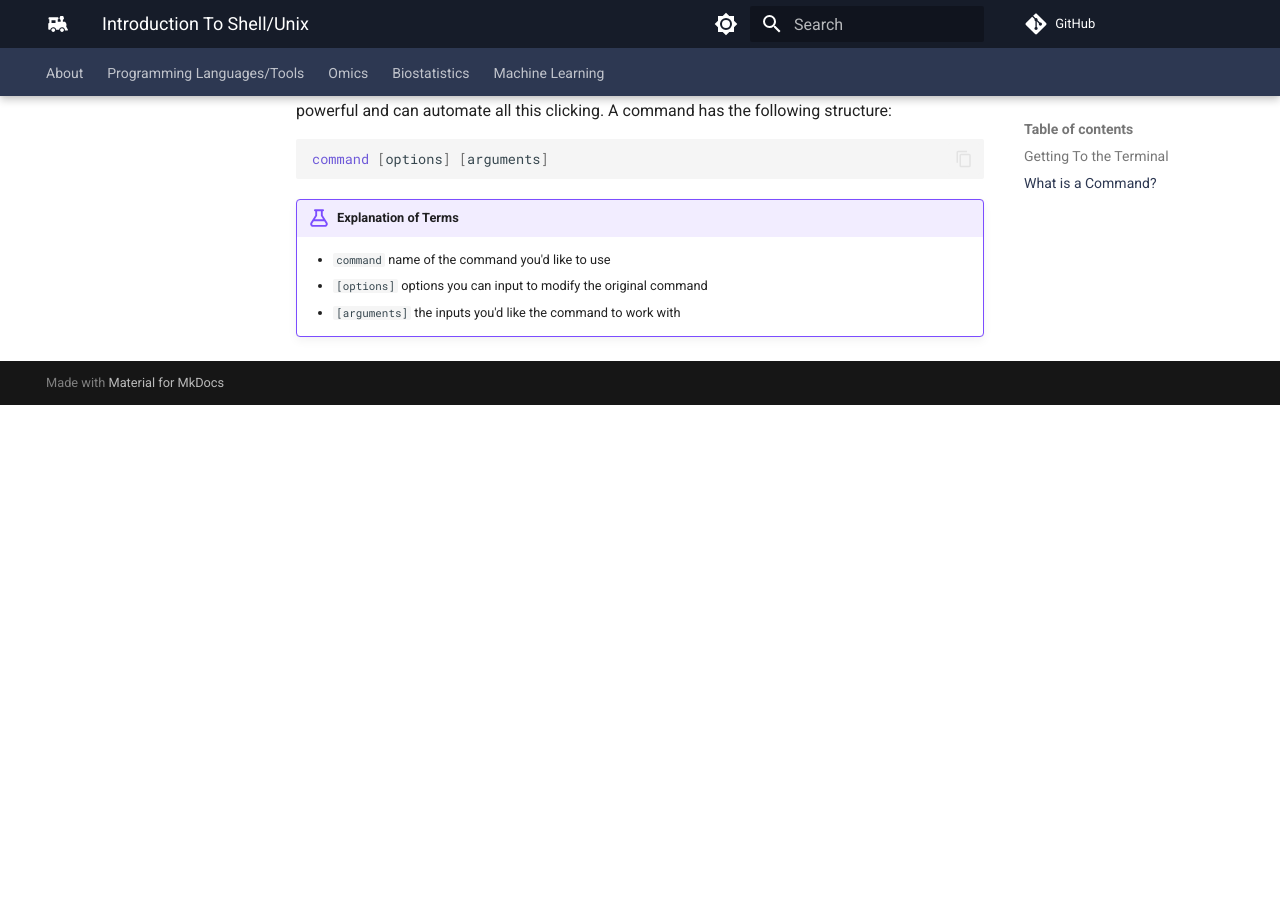
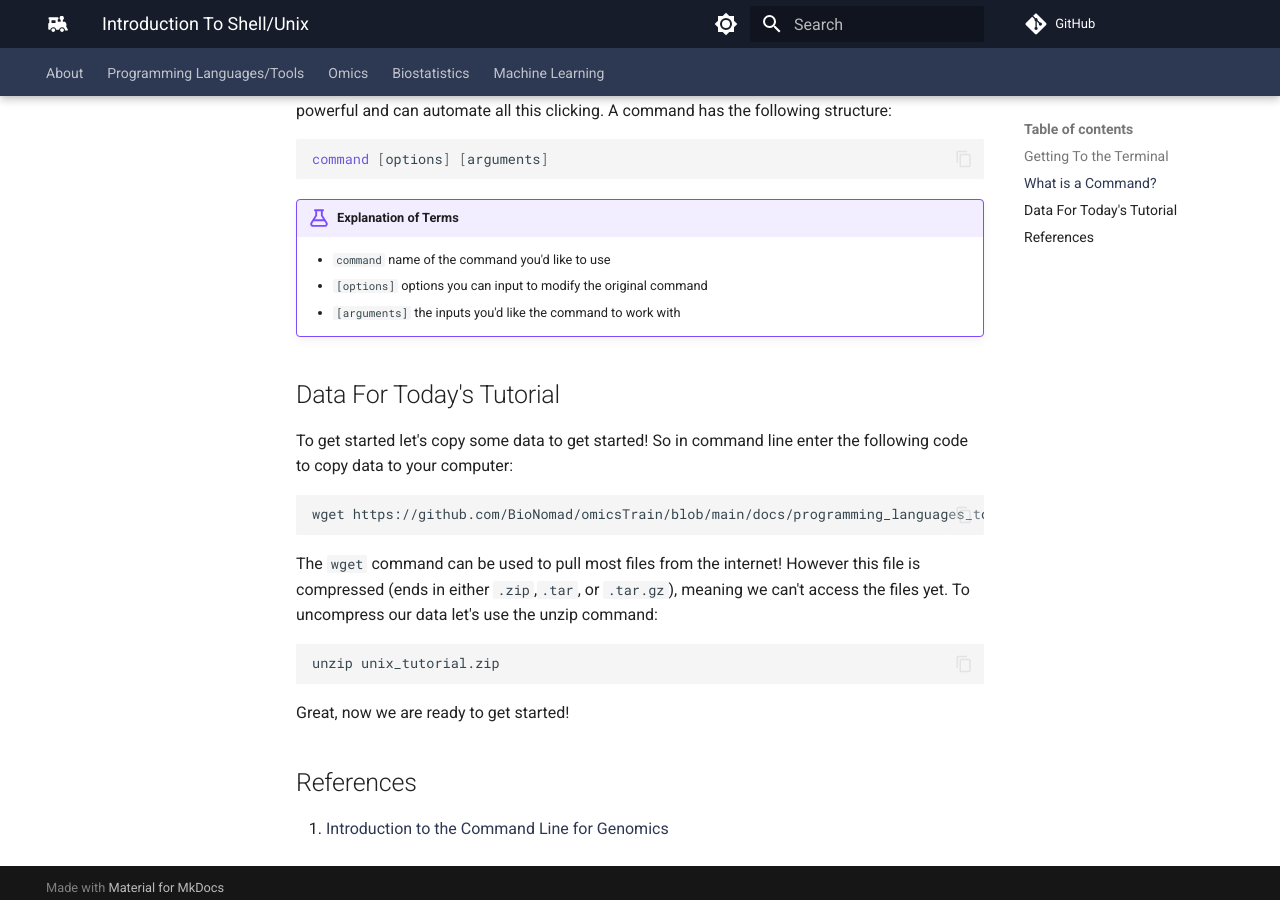
Before and after one commit to comp-tox-jhu/CompToxLab, an MkDocs documentation site: the page built from docs/programming_languages_tools/unix/01_introduction.md, in a window 1280 px wide and 900 px high, scrolled down 931 px. Built offline with MkDocs 1.6.1 and Material for MkDocs 9.7.7, drawn with Linux system fonts in a browser that asks for light colours; comment, search, counter and statistics services are not loaded; before the commit the page ends 1336 px from its top, so only the background shows below that.

Commit message:
Update 01_introduction.md

````diff
--- a/docs/programming_languages_tools/unix/01_introduction.md
+++ b/docs/programming_languages_tools/unix/01_introduction.md
@@ -31,3 +31,22 @@ command [options] [arguments]
     - `command` name of the command you'd like to use
     - `[options]` options you can input to modify the original command
     - `[arguments]` the inputs you'd like the command to work with
+
+## Data For Today's Tutorial
+
+To get started let's copy some data to get started! So in command line enter the following code to copy data to your computer:
+
+```bash
+wget https://github.com/BioNomad/omicsTrain/blob/main/docs/programming_languages_tools/unix/unix_tutorial.zip
+```
+
+The `wget` command can be used to pull most files from the internet! However this file is compressed (ends in either `.zip`,`.tar`, or `.tar.gz`), meaning we can't access the files yet. To uncompress our data let's use the unzip command:
+
+```bash
+unzip unix_tutorial.zip
+```
+Great, now we are ready to get started!
+
+## References
+
+1. [Introduction to the Command Line for Genomics](https://datacarpentry.org/shell-genomics/01-introduction.html)
````
